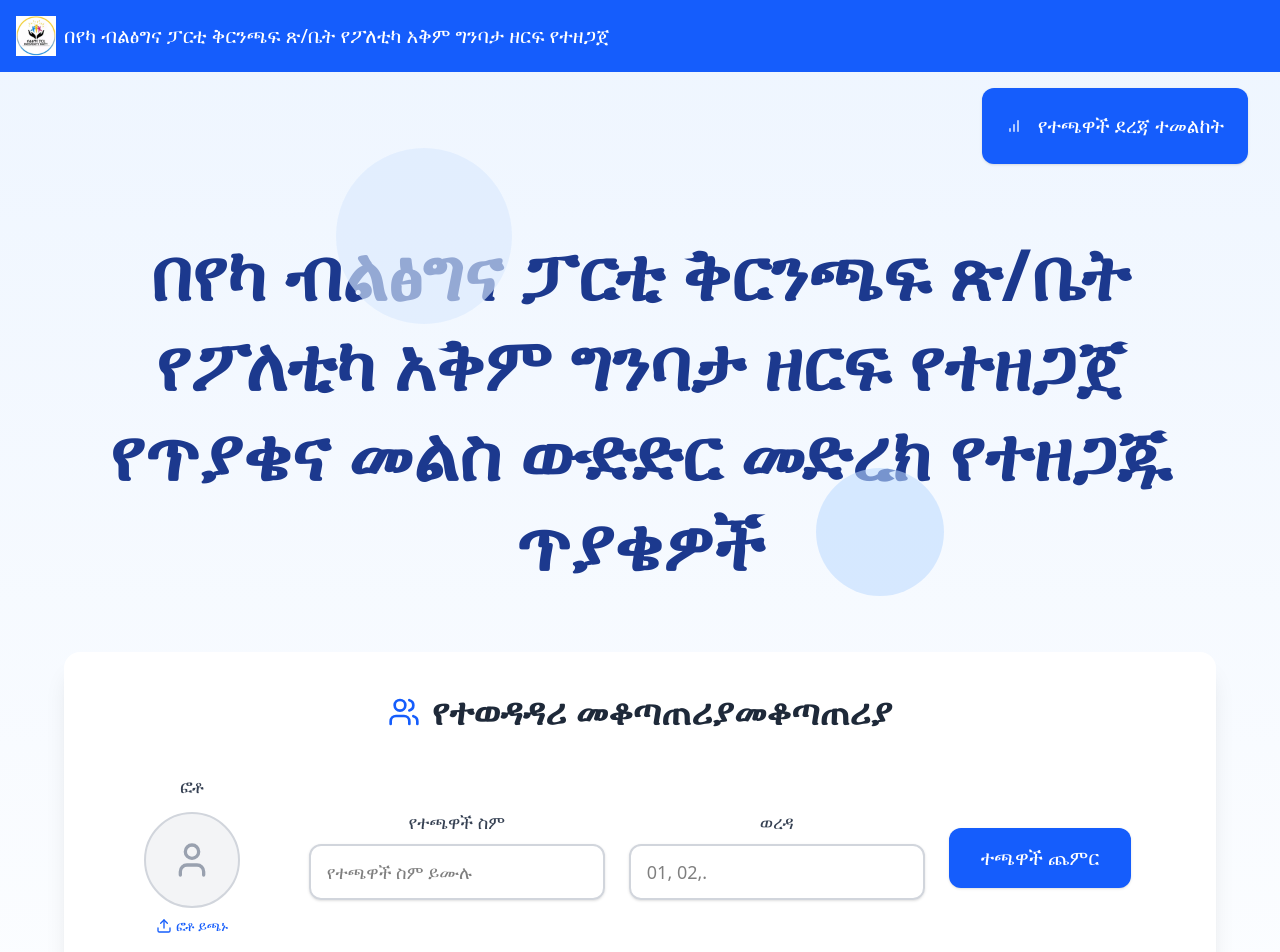
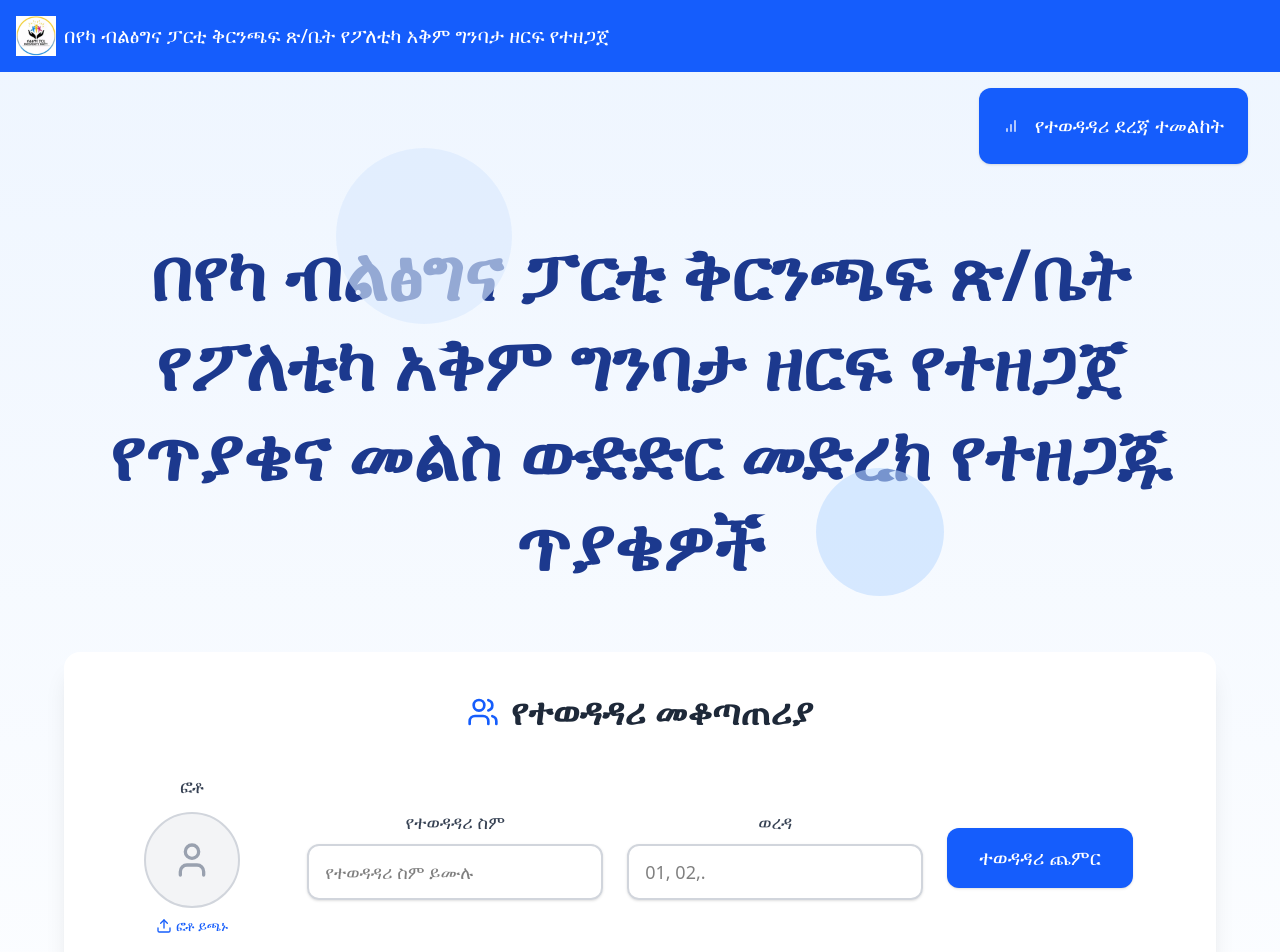
Before and after one commit to ablixM/ProsperityQuestions_2, a React (Vite) app: page / in a window 1280 px wide. Shown: the top 952 px of the page. Built offline with nearby package versions, Linux system fonts and the light colour scheme.

Commit message:
Update PlayerStatusModal, PlayerForm, PlayerList, and HomePage components to localize text to Amharic, enhancing user experience and consistency across the application.

```diff
--- a/src/components/PlayerStatusModal.tsx
+++ b/src/components/PlayerStatusModal.tsx
@@ -36,7 +36,7 @@ const PlayerStatusModal = ({
         <div className="bg-blue-600 p-6 flex justify-between items-center">
           <h2 className="text-4xl font-bold text-white flex items-center">
             <Users className="w-10 h-10 mr-4" />
-            የተጫዋች ደረጃ
+            የተወዳዳሪ ደረጃ
           </h2>
           <Button
             variant="ghost"
@@ -52,7 +52,7 @@ const PlayerStatusModal = ({
           {sortedPlayers.length === 0 ? (
             <div className="flex flex-col items-center justify-center h-full">
               <Users className="w-20 h-20 text-gray-400 mb-4" />
-              <p className="text-3xl text-gray-500">ተጫዋቾች አልግቡም</p>
+              <p className="text-3xl text-gray-500">ተወዳዳሪዎች አልገቡም</p>
             </div>
           ) : (
             <div className="space-y-6">
@@ -123,7 +123,7 @@ const PlayerStatusModal = ({
                         <div className="grid grid-cols-1 md:grid-cols-3 gap-4 mb-6">
                           <div className="bg-blue-50 p-4 rounded-xl text-center">
                             <p className="text-blue-500 text-lg font-medium">
-                              ጥያቄዎችጥያቄዎች
+                              ጥያቄዎች
                             </p>
                             <p className="text-3xl font-bold text-blue-800">
                               {player.questionsAnswered.length}/{totalQuestions}
--- a/src/components/players/PlayerForm.tsx
+++ b/src/components/players/PlayerForm.tsx
@@ -118,7 +118,7 @@ const PlayerForm = () => {
               htmlFor="playerName"
               className="block text-lg font-medium text-gray-700 mb-2"
             >
-              የተጫዋች ስም
+              የተወዳዳሪ ስም
             </label>
             <input
               type="text"
@@ -126,7 +126,7 @@ const PlayerForm = () => {
               value={playerName}
               onChange={(e) => setPlayerName(e.target.value)}
               className="w-full px-4 py-3 text-lg border-2 border-gray-300 rounded-xl shadow-sm focus:outline-none focus:ring-2 focus:ring-blue-500 focus:border-blue-500"
-              placeholder="የተጫዋች ስም ይሙሉ"
+              placeholder="የተወዳዳሪ ስም ይሙሉ"
               required
             />
           </div>
@@ -158,7 +158,7 @@ const PlayerForm = () => {
               type="submit"
               className="bg-blue-600 hover:bg-blue-700 text-white text-xl px-8 py-4 h-auto rounded-xl w-full md:w-auto"
             >
-              ተጫዋች ጨምር
+              ተወዳዳሪ ጨምር
             </Button>
           </div>
         </div>
--- a/src/components/players/PlayerList.tsx
+++ b/src/components/players/PlayerList.tsx
@@ -21,7 +21,7 @@ const PlayerList = () => {
     return (
       <div className="text-center py-8 bg-blue-50 rounded-xl border border-blue-200">
         <p className="text-xl text-blue-800">
-          የተጫዋች ስም አልገባም። ጨዋታዉን ለመጀመር ትጫዋች ይጨምሩ።
+          የተወዳዳሪ ስም አልገባም። ውድድሩን ለመጀመር ተጫዋች ይጨምሩ።
         </p>
       </div>
     );
--- a/src/pages/HomePage.tsx
+++ b/src/pages/HomePage.tsx
@@ -50,7 +50,7 @@ function HomePage() {
           className="bg-blue-600 hover:bg-blue-700 text-white text-xl px-6 py-6 h-auto rounded-xl"
         >
           <BarChart className="w-6 h-6 mr-2" />
-          የተጫዋች ደረጃ ተመልከት
+          የተወዳዳሪ ደረጃ ተመልከት
         </Button>
       </header>
 
@@ -73,7 +73,7 @@ function HomePage() {
               <div className="flex items-center justify-center mb-10">
                 <Users className="w-8 h-8 text-blue-600 mr-3" />
                 <h2 className="text-4xl font-bold text-gray-800">
-                  የተወዳዳሪ መቆጣጠሪያመቆጣጠሪያ
+                  የተወዳዳሪ መቆጣጠሪያ
                 </h2>
               </div>
 
```
